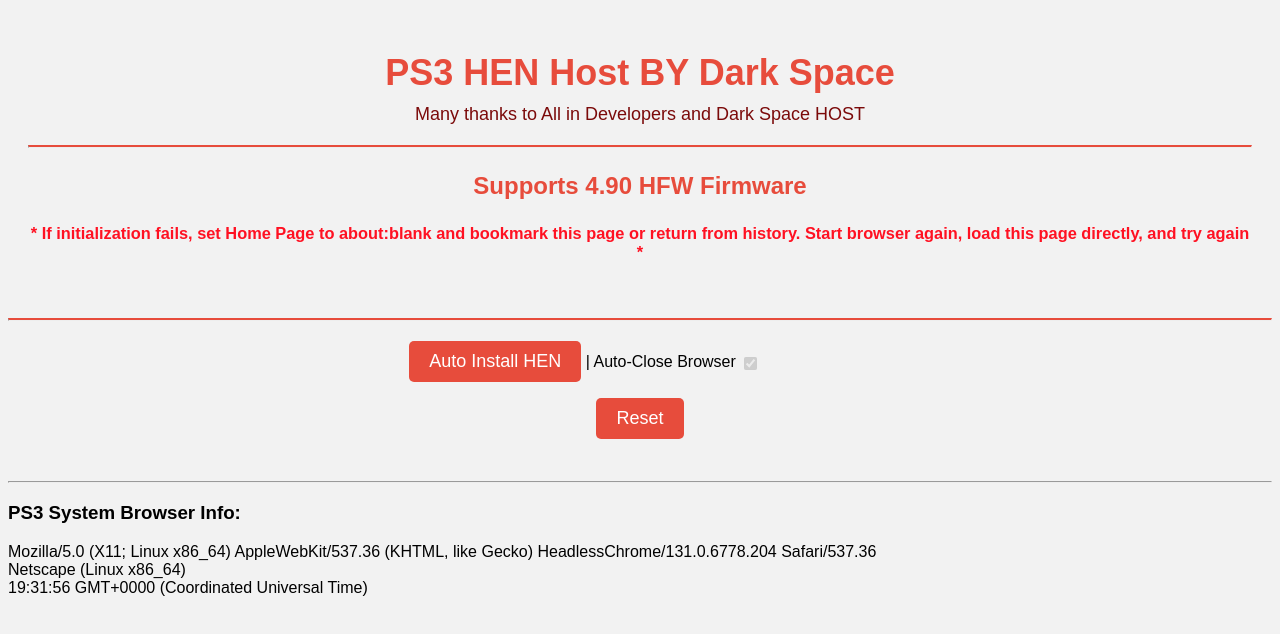
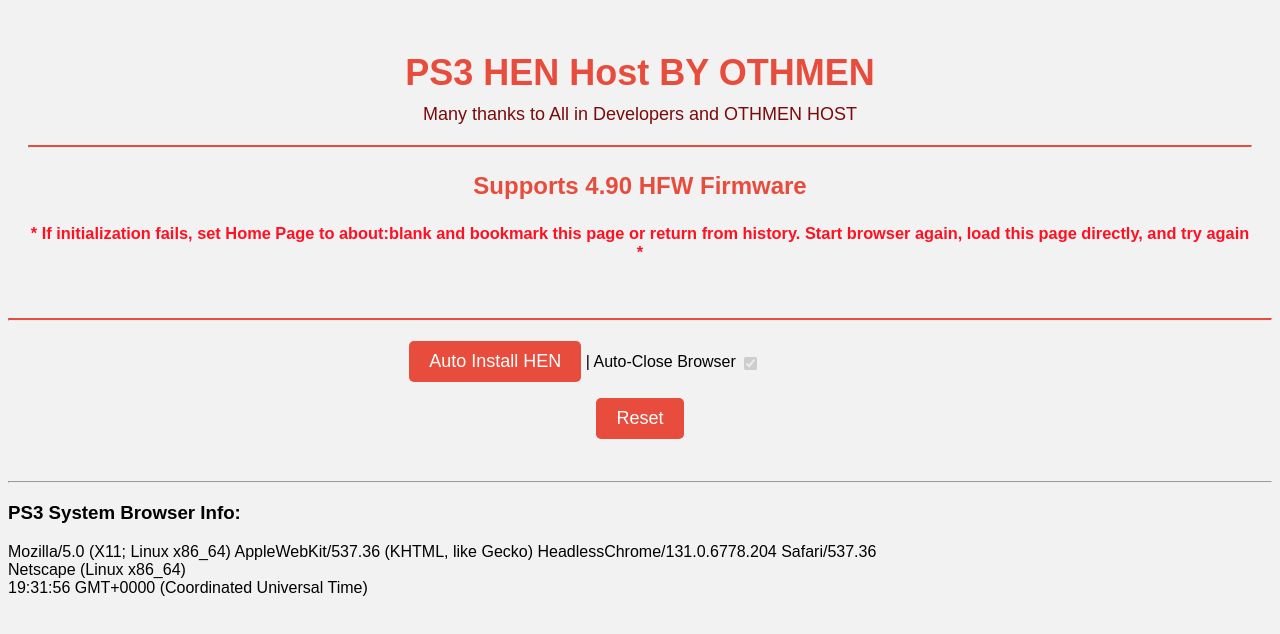
Before and after one commit to letsplaysfax/hen, a plain HTML site: page index0.html in a window 1280 px wide. Drawn offline with Linux system fonts and the light colour scheme; files whose address does not match are found by name.

Commit message:
Update index0.html

```diff
--- a/index0.html
+++ b/index0.html
@@ -125,8 +125,8 @@
 </head>
 <body id="bodyId" style="background-color: #f2f2f2; font-family: Arial, sans-serif;">
 	<div id="headerId" style="color: #e74c3c; text-align: center; padding: 20px;">
-		<h1 style="font-size: 36px; margin-bottom: 10px;">PS3 HEN Host BY Dark Space</h1>
-		<span style="color: #7b0a0a; font-size: 18px;">Many thanks to All in Developers and Dark Space HOST</span>
+		<h1 style="font-size: 36px; margin-bottom: 10px;">PS3 HEN Host BY OTHMEN</h1>
+		<span style="color: #7b0a0a; font-size: 18px;">Many thanks to All in Developers and OTHMEN HOST</span>
 		<hr style="border-top: 2px solid #e74c3c; margin: 20px auto;">
 		<h3 style="color: #e74c3c; font-size: 24px;">Supports 4.90 HFW Firmware</h3>
 		<span style="color: #FF1122; font-size: 14px;"><h3>* If initialization fails, set Home Page to about:blank and bookmark this page or return from history. Start browser again, load this page directly, and try again *</h3></span>
```
